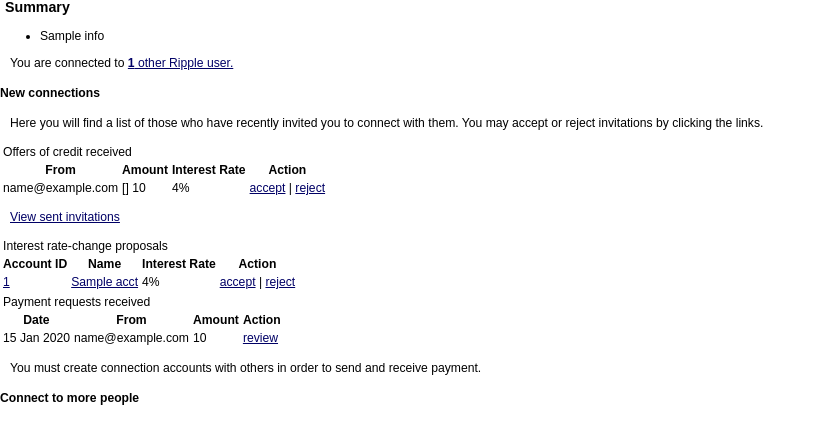
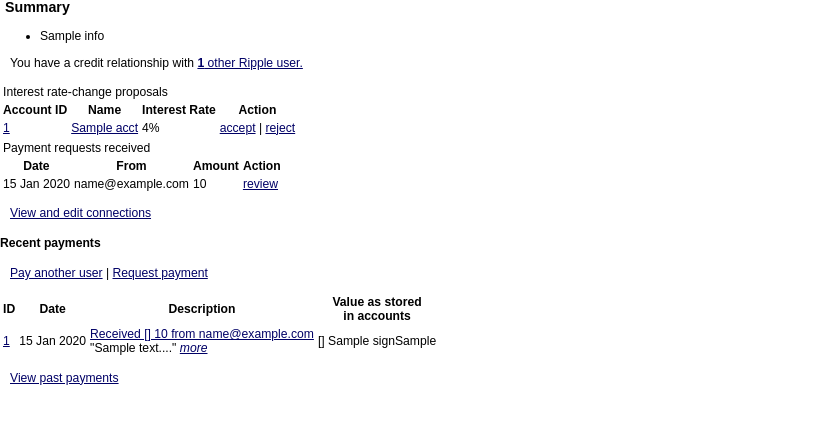
Before and after one commit to rfugger/ripplesite, a Django app: template ripple/templates/summary.html in a window 1280 px wide. Shown: the part 402-824 px from the top of the page, without its empty margins (0-826 px from the left). After the commit the page ends 787 px from the top, so only its background shows below. Run offline with Django 3.2, Linux system fonts and the light colour scheme; the template is opened without the code that fills it: most values are stand-ins (such as "Sample title", 1, 10 or a date in 2020); grey boxes are pictures that could not be loaded.

Commit message:
summary, take some stuff away that's a repeat of elsewhere. say credit relationships, not "connections"

```diff
--- a/ripple/templates/summary.html
+++ b/ripple/templates/summary.html
@@ -9,11 +9,16 @@
 
 {% include "info.html" %}
 
-<p>You are connected to <a href="/accounts/"><b>{{numAccounts}}</b> other Ripple user{{numAccounts|pluralize}}.</a></p>
+<p>
+  You have a credit relationship with
+  <a href="/accounts/"><b>{{numAccounts}}</b> other Ripple user{{numAccounts|pluralize}}.</a>
+</p>
 
+<!--
 <h4>New connections</h4>
 <p>Here you will find a list of those who have recently invited you to connect with them.
 You may accept or reject invitations by clicking the links.</p>
+
 
 {% if receivedOffers %}
 <table class="chart">
@@ -31,7 +36,8 @@ You may accept or reject invitations by clicking the links.</p>
 </table>
 {% else %}<p><i>No new offers of credit received.</i></p>
 {% endif %}
-<p><a href="/accounts/#offers">View sent invitations</a></p>
+-->
+<!-- <p><a href="/accounts/#offers">View sent invitations</a></p> -->
 
 {% if rateProposals %}
 <table class="chart">
@@ -65,9 +71,11 @@ You may accept or reject invitations by clicking the links.</p>
 </table>
 {% endif %}
 
+<!--
 <a name="offer"></a>
 <p>You must create connection accounts with others in order to send and receive payment.</p>
 {% include "connectbox.html" %}
+
 
 <h4>Overall balance & available funds</h4>
 {% if accountUnits %}
@@ -98,6 +106,7 @@ You may accept or reject invitations by clicking the links.</p>
 {% else %}
 <p><i>No accounts yet.</i> <a href="/accounts/">Connect to those you trust</a></p>
 {% endif %}
+-->
 
 <p><a href="/accounts/">View and edit connections</a></p>
 
```
